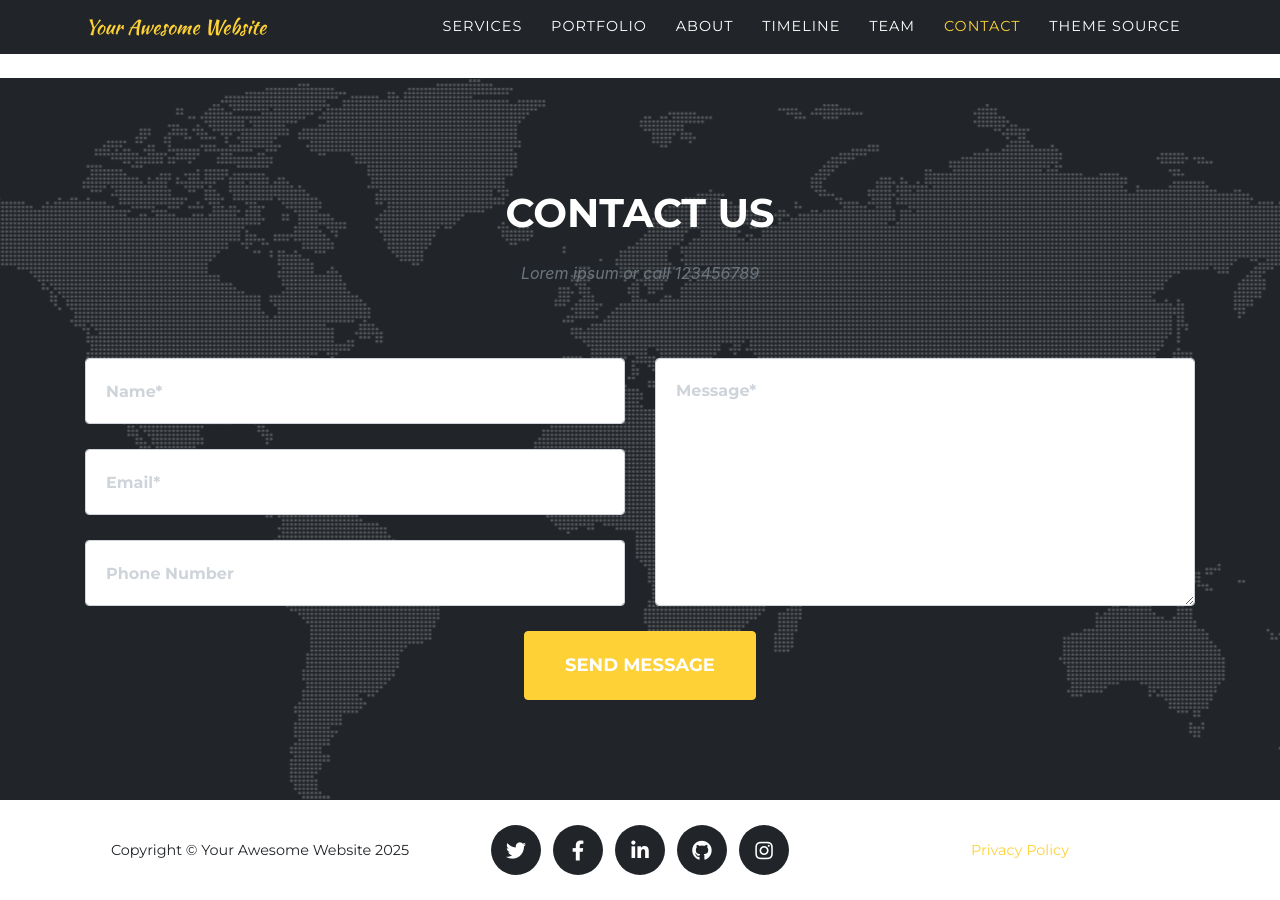
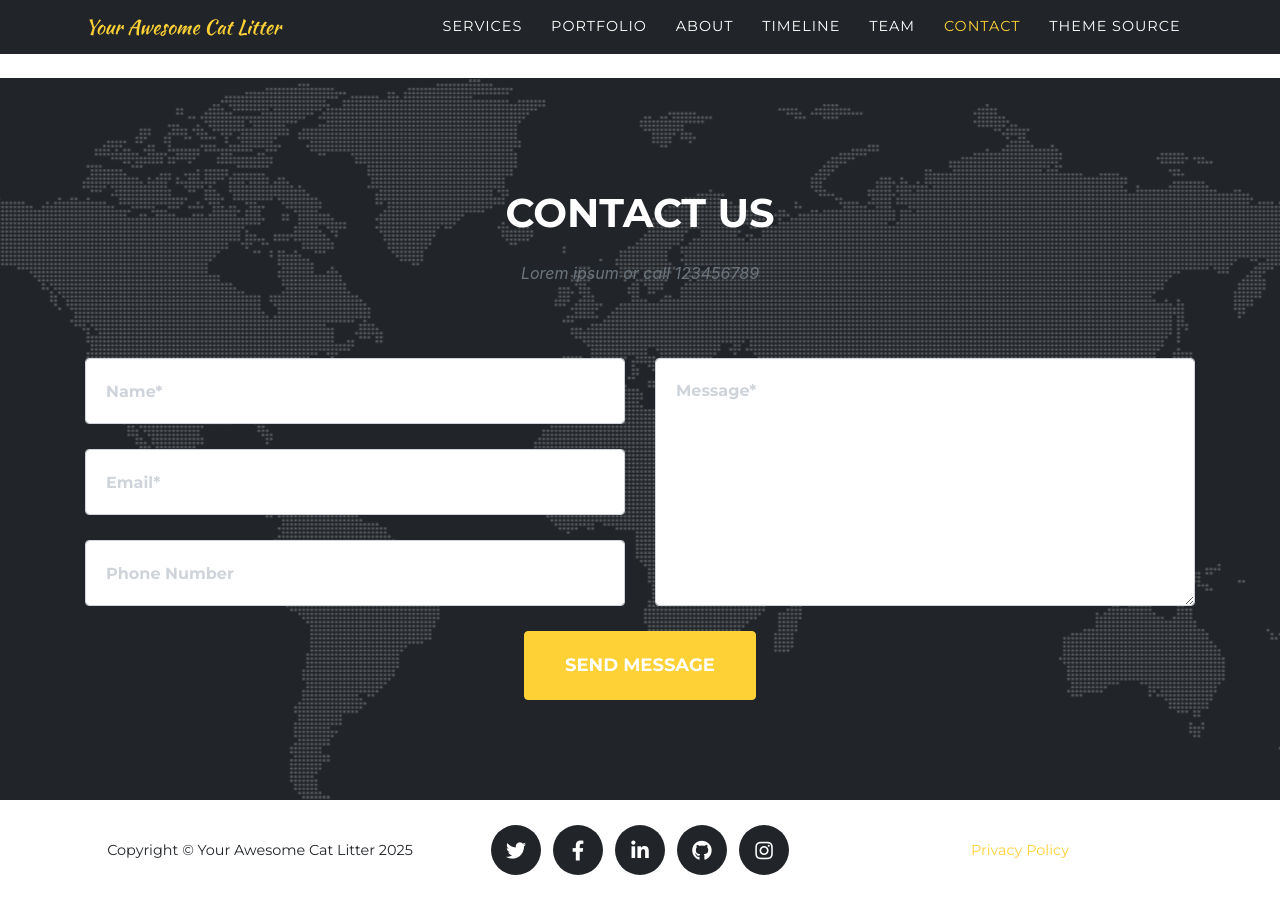
Before and after one commit to Caquita-beep/JustCats, a Jekyll site: the page built from index.md, in a window 1280 px wide and 900 px high, scrolled down 5690 px. Built offline with Jekyll 4.4.1, drawn with Linux system fonts in a browser that asks for light colours; some web fonts are replaced.

Commit message:
Update _config.yml

```diff
--- a/_config.yml
+++ b/_config.yml
@@ -11,15 +11,15 @@
 # You can create any custom variable you would like, and they will be accessible
 # in the templates via {{ site.myvariable }}.
 
-theme: jekyll-agency
+#theme: jekyll-agency
 
 url    : "" # the base hostname & protocol for your site, e.g. http://example.com
-baseurl: "" # the subpath of your site, e.g. /blog
+baseurl: "JustCats" # the subpath of your site, e.g. /blog
 
-title      : Your Awesome Website
+title      : Your Awesome Cat Litter
 email      : your-email@example.com #this is also the email contact forms will go to
 description: "Site description"
-author     : Your Name
+author     : Chapeta
 # logo:     #optional, defaults to site title
   # path: assets\img\clients\creative-market.jpg
   # height: 60 #height in px, defaults to 52px
```
